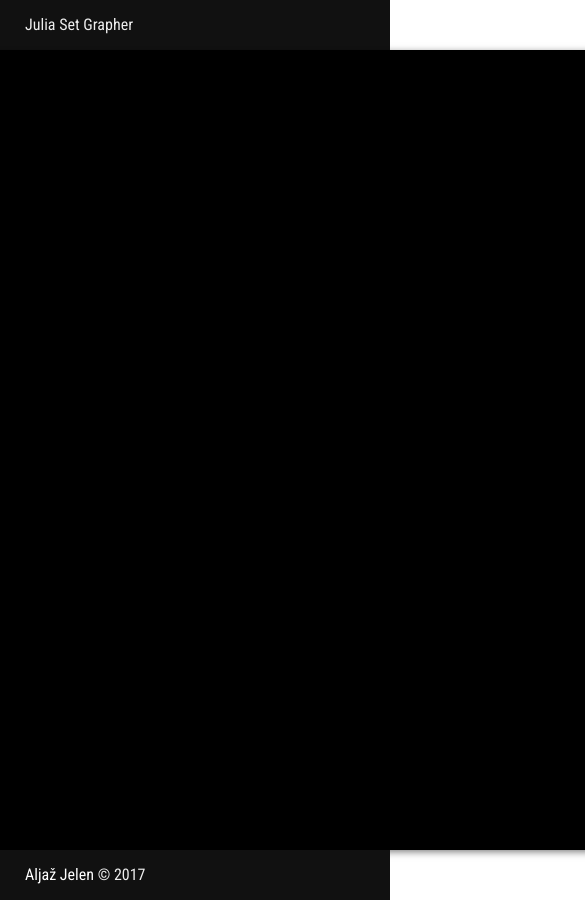
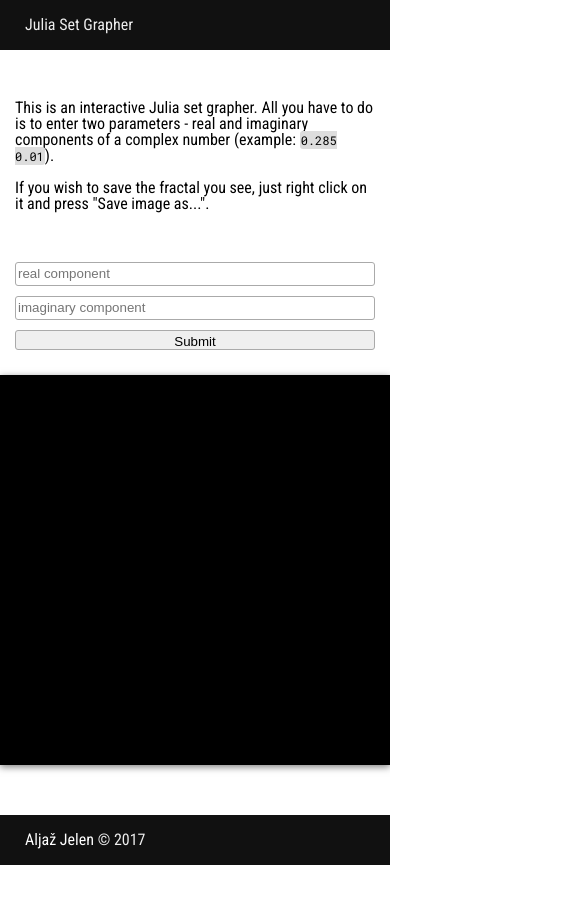
Before and after one commit to jelenaljaz/julia-set-html5, a website: page index.html in a window 390 px wide. Shown: the top 900 px of the page, 585 px wide, since content can reach past the window. After the commit the page ends 865 px from the top, so only its background shows below. Drawn offline with nearby package versions, Linux system fonts and the light colour scheme.

Commit message:
app now looks normal on mobile phones

```diff
--- a/sass/_site.scss
+++ b/sass/_site.scss
@@ -22,10 +22,23 @@ main {
     justify-content: center;
     align-items: center;
     flex: 1 0 auto;
+    flex-wrap: wrap;
+
+    @media screen and (max-width: 768px) {
+        justify-content: flex-start;
+        margin: 50px 0;
+    }
 
     .text {
         width: 250px;
         margin-right: 25px;
+
+        @media screen and (max-width: 768px) {
+            margin-bottom: 25px;
+            margin-right: 0;
+            width: 100%;
+            padding: 0 15px;
+        }
 
         p {
             margin-bottom: 50px;
@@ -51,6 +64,11 @@ main {
         width: $canvas_dim;
         height: $canvas_dim;
         box-shadow: 0 2px 7px rgba(0, 0, 0, 0.5);
+
+        @media screen and (max-width: 768px) {
+            width: 100%;
+            height: auto;
+        }
     }
 }
 footer {
```
Also changed, not shown: css/style.css.
